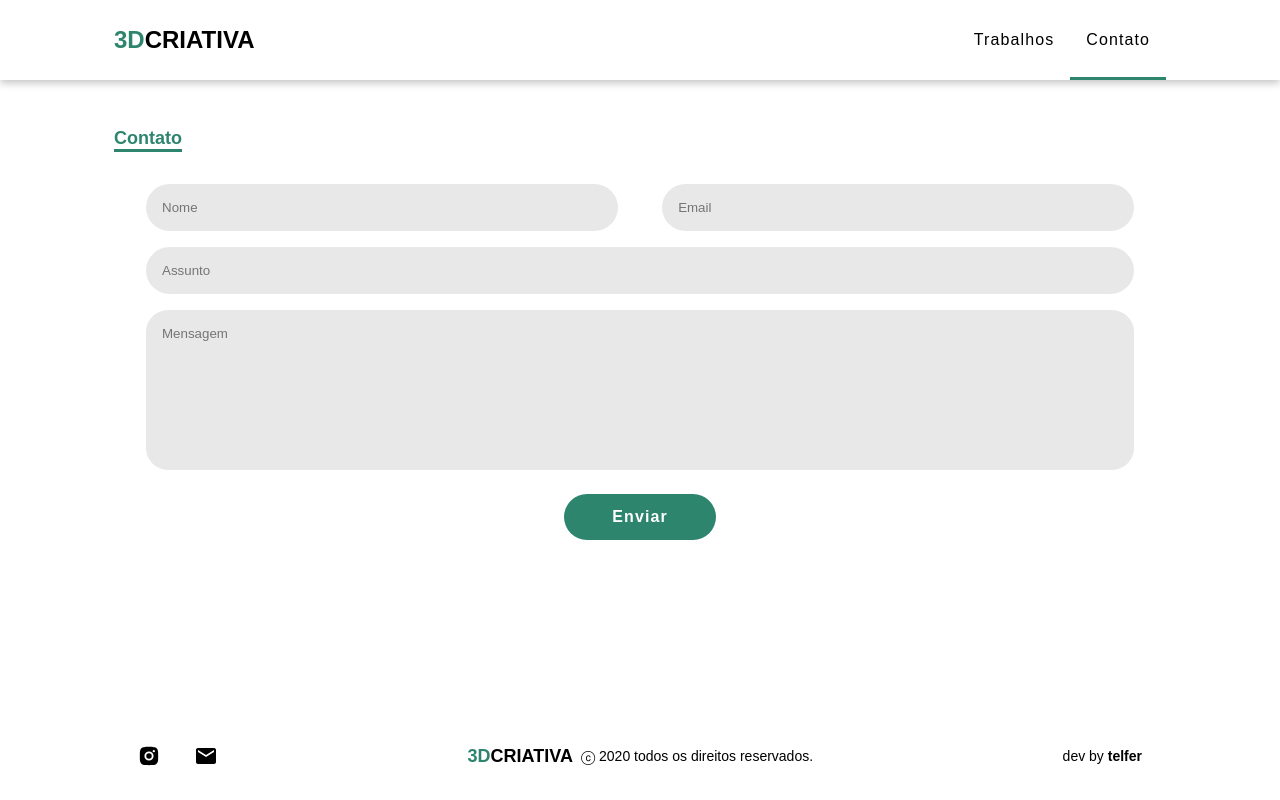
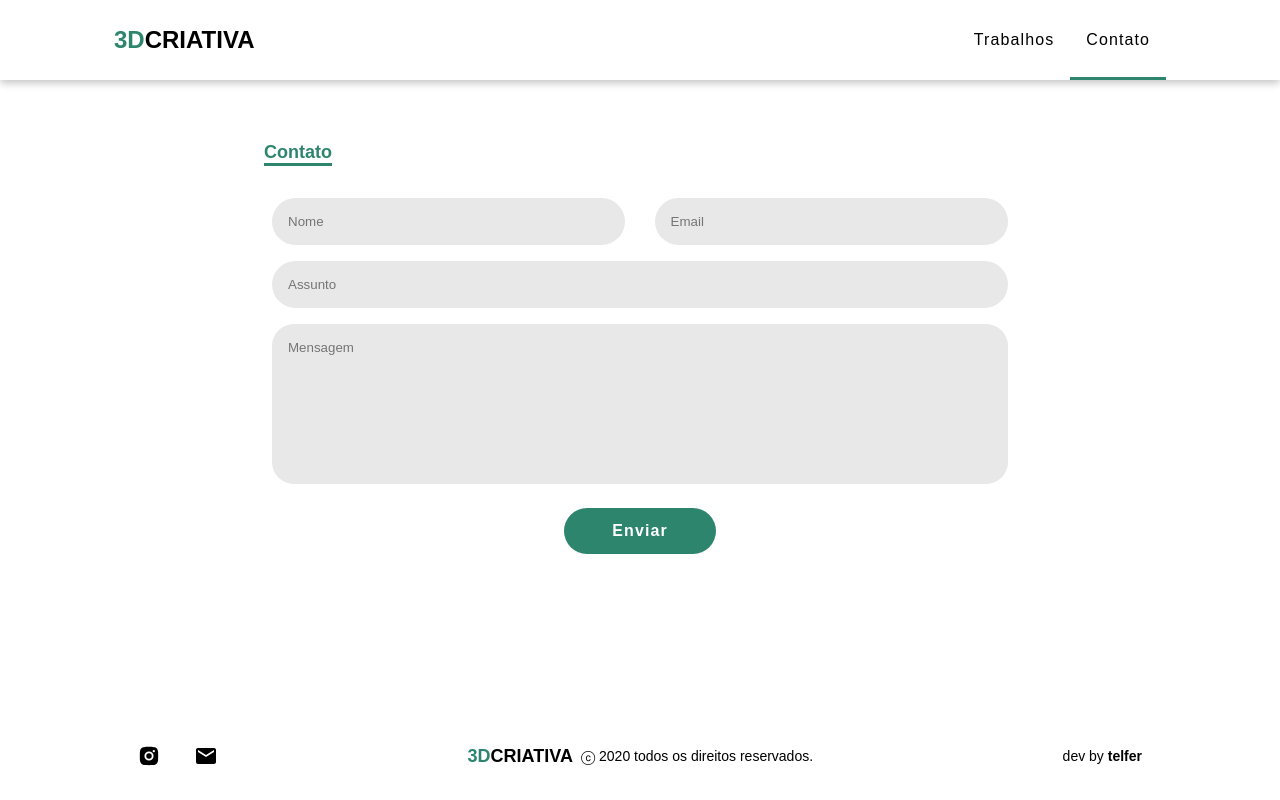
Before and after one commit to tsaristbomba/3dcriativa-v2, a React (Create React App) app: page /contato in a window 1280 px wide. Built offline with nearby package versions, Linux system fonts and the light colour scheme.

Commit message:
styling update

```diff
--- a/src/component/Contact/Contact.styles.js
+++ b/src/component/Contact/Contact.styles.js
@@ -3,28 +3,28 @@ import { primary, secondary, tertiary } from "../../data";
 
 export const ContactContainer = styled.div`
   background: ${secondary};
-  height: 100vh;
+  height: calc(100vh - 80px);
   display: flex;
   justify-content: center;
+  align-items: center;
   padding: 24px;
-  margin-bottom: -80px;
 
   @media screen and (max-width: 768px) {
-    height: 100%;
-    margin-bottom: 0;
+    height: calc(100vh - 150px);
+    align-items: center;
   }
 `;
 export const ContactWrapper = styled.div`
   display: flex;
-  justify-content: flex-start;
+  justify-content: center;
   flex-direction: column;
   padding: 24px;
-  max-width: 1100px;
+  max-width: 800px;
   width: 100%;
-  margin-top: 80px;
 
   @media screen and (max-width: 768px) {
     padding: 0;
+    margin-top: 80px;
   }
 `;
 export const ContactTitle = styled.div`
@@ -37,7 +37,7 @@ export const ContactH3 = styled.h3`
   border-bottom: 3px solid ${primary};
 `;
 export const ContactFormWrap = styled.div`
-  margin: 24px;
+  margin: 24px 0;
   display: flex;
   justify-content: center;
 
--- a/src/component/Info/Info.styles.js
+++ b/src/component/Info/Info.styles.js
@@ -6,7 +6,7 @@ export const InfoContainer = styled.div`
   background: ${secondary};
 
   @media screen and (max-width: 768px) {
-    padding: 48px 0;
+    margin: 100px 0;
   }
 `;
 export const InfoWrapper = styled.div`
@@ -19,6 +19,10 @@ export const InfoWrapper = styled.div`
   margin-left: auto;
   padding: 0 24px;
   justify-content: center;
+
+  @media screen and (max-width: 768px) {
+    height: auto;
+  }
 `;
 export const InfoRow = styled.div`
   display: grid;
```
Also changed, not shown: 1 other file (tests, documents, lock files or other folders).
